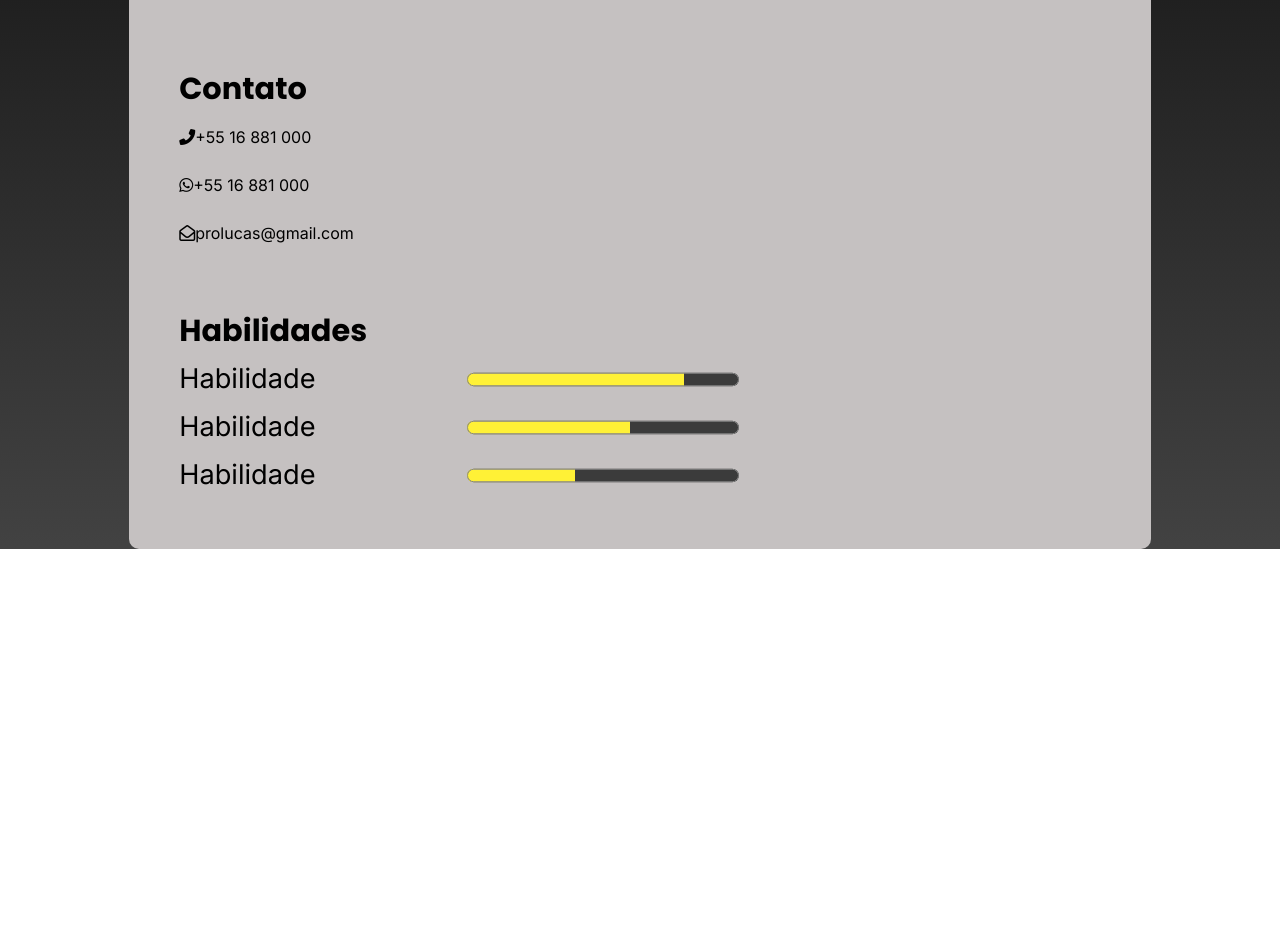
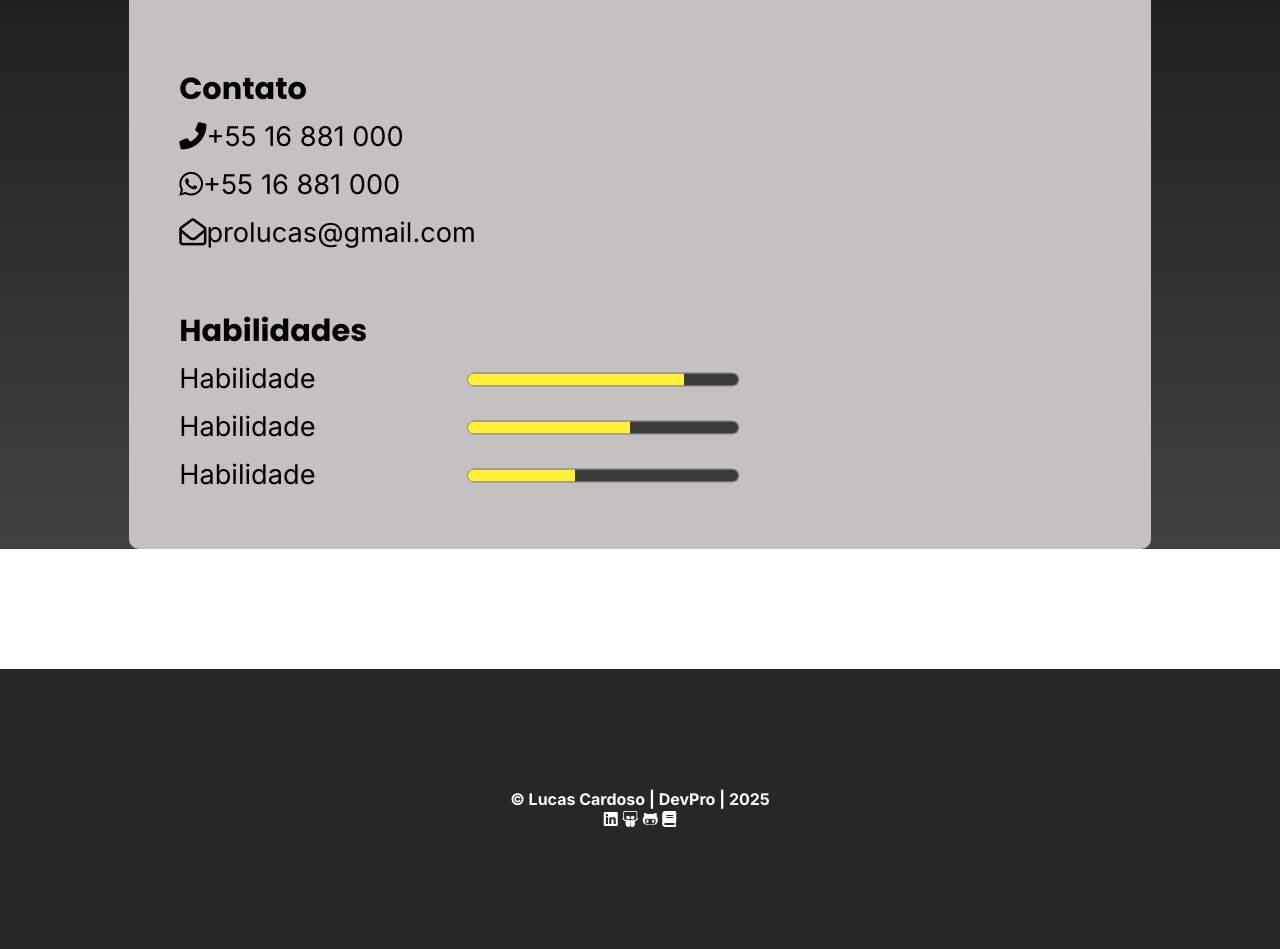
Before and after one commit to Loukas1337/landingpagetrilha, a plain HTML site: page index.html in a window 1280 px wide. Shown: the part 2438-3387 px from the top of the page. Before the commit the page ends 3107 px from the top, so only its background shows below. Drawn offline with Linux system fonts and the light colour scheme.

Commit message:
Implementado rodapé

```diff
--- a/css/style.css
+++ b/css/style.css
@@ -110,3 +110,11 @@ body {
 .btn-inicio:hover {
   opacity: 1;
 }
+
+.footer{
+  position: relative;
+  color: white;
+  padding: 120px;
+  background-color: rgb(39, 39, 38);
+  text-align: center;
+}
--- a/index.html
+++ b/index.html
@@ -93,9 +93,9 @@
         </div>
 
         <h3 class="titulo titulo--fonte" id="contato">Contato</h3>
-        <p><i class="fas fa-phone-alt pr4"></i>+55 16 881 000</p>
-        <p><i class="fab fa-whatsapp pr4"></i>+55 16 881 000</p>
-        <p><i class="far fa-envelope-open pr4"></i>prolucas@gmail.com</p>
+        <p class="fonte--media"><i class="fas fa-phone-alt pr4"></i>+55 16 881 000</p>
+        <p class="fonte--media"><i class="fab fa-whatsapp pr4"></i>+55 16 881 000</p>
+        <p class="fonte--media"><i class="far fa-envelope-open pr4"></i>prolucas@gmail.com</p>
 
         <h3 class="titulo titulo--fonte" class="titulo titulo--fonte">Habilidades</h3>
 
@@ -125,6 +125,16 @@
 
     </div>
 
+    <div class="footer">
+      <h4>© Lucas Cardoso | DevPro | 2025</h4>
+      <p>
+        <i class="pa2 fab fa-linkedin"></i>
+        <i class="pa2 fab fa-slideshare"></i>
+        <i class="pa2 fab fa-github-alt"></i>
+        <i class="pa2 fas fa-book"></i>
+      </p>
+    </div>
+
 
   </body>
 </html>
```
